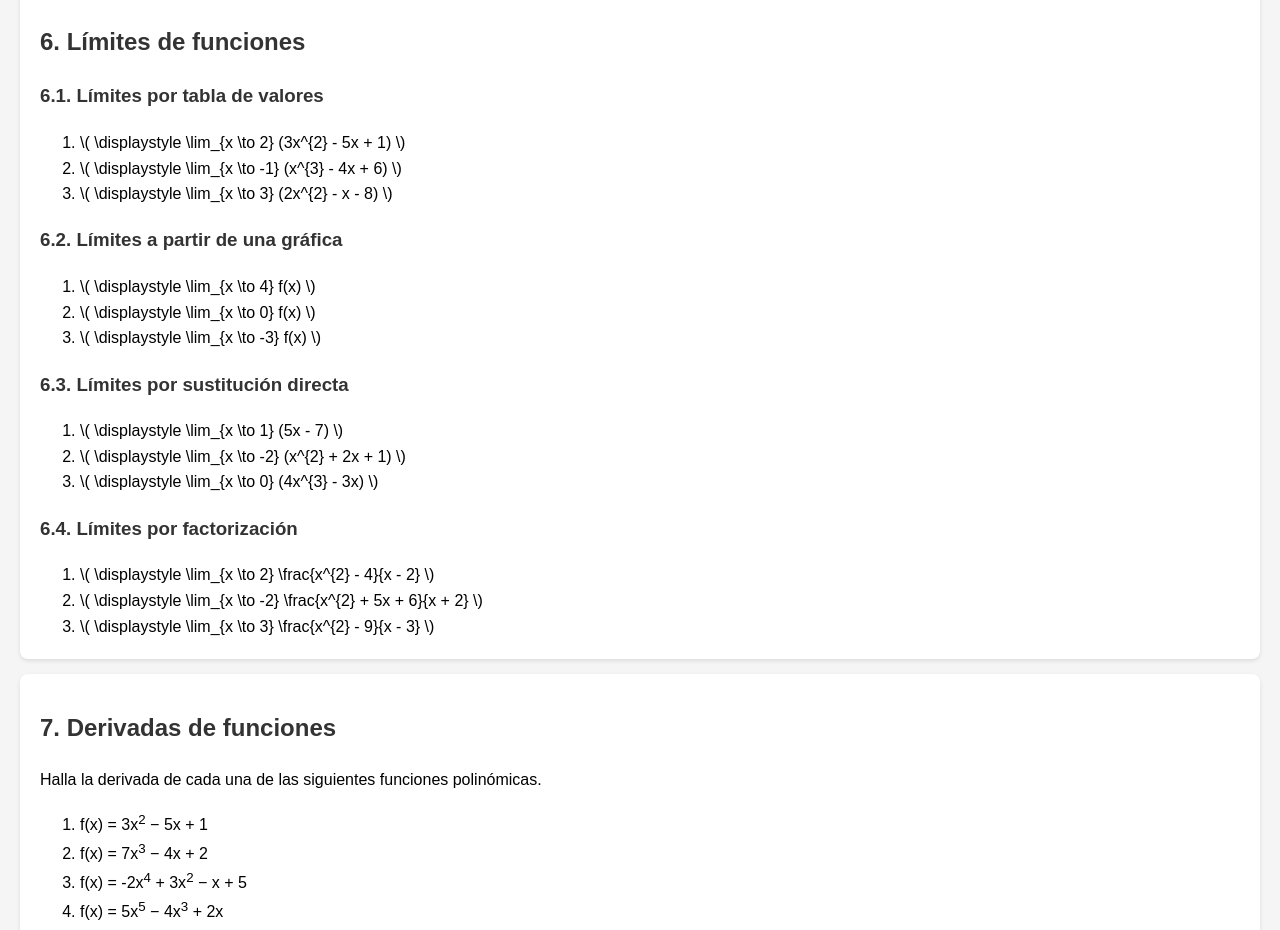
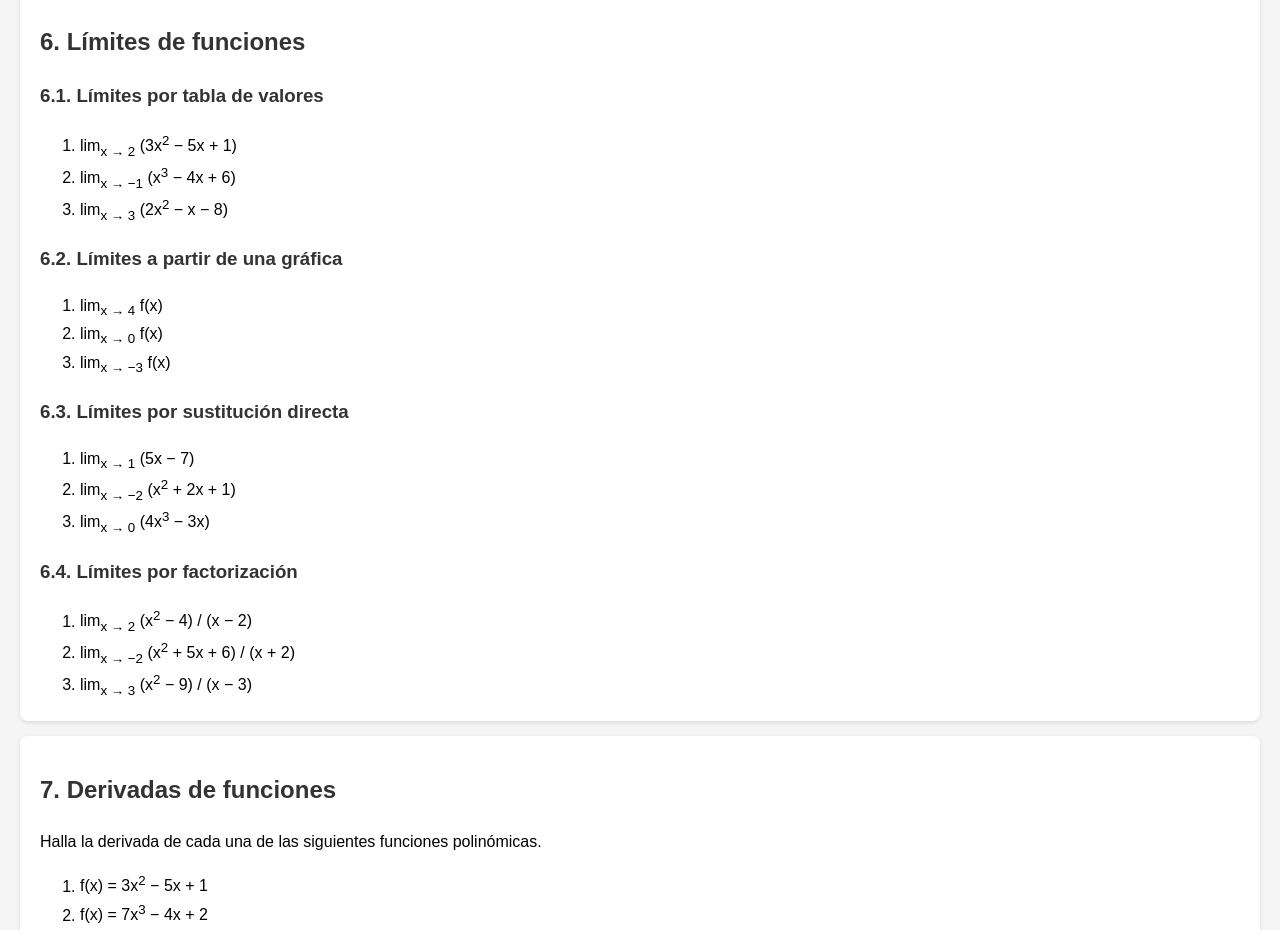
Before and after one commit to ketier09/ejercicios_matematicas, a plain HTML site: page index.html in a window 1280 px wide. Shown: the part 4400-5330 px from the top of the page. Drawn offline with Linux system fonts and the light colour scheme.

Commit message:
Update index.html

```diff
--- a/index.html
+++ b/index.html
@@ -266,54 +266,30 @@
 
   <h3>6.1. Límites por tabla de valores</h3>
   <ol>
-    <li>
-      \( \displaystyle \lim_{x \to 2} (3x^{2} - 5x + 1) \)
-    </li>
-    <li>
-      \( \displaystyle \lim_{x \to -1} (x^{3} - 4x + 6) \)
-    </li>
-    <li>
-      \( \displaystyle \lim_{x \to 3} (2x^{2} - x - 8) \)
-    </li>
+    <li>lim<sub>x → 2</sub> (3x<sup>2</sup> − 5x + 1)</li>
+    <li>lim<sub>x → −1</sub> (x<sup>3</sup> − 4x + 6)</li>
+    <li>lim<sub>x → 3</sub> (2x<sup>2</sup> − x − 8)</li>
   </ol>
 
   <h3>6.2. Límites a partir de una gráfica</h3>
   <ol>
-    <li>
-      \( \displaystyle \lim_{x \to 4} f(x) \)
-    </li>
-    <li>
-      \( \displaystyle \lim_{x \to 0} f(x) \)
-    </li>
-    <li>
-      \( \displaystyle \lim_{x \to -3} f(x) \)
-    </li>
+    <li>lim<sub>x → 4</sub> f(x)</li>
+    <li>lim<sub>x → 0</sub> f(x)</li>
+    <li>lim<sub>x → −3</sub> f(x)</li>
   </ol>
 
   <h3>6.3. Límites por sustitución directa</h3>
   <ol>
-    <li>
-      \( \displaystyle \lim_{x \to 1} (5x - 7) \)
-    </li>
-    <li>
-      \( \displaystyle \lim_{x \to -2} (x^{2} + 2x + 1) \)
-    </li>
-    <li>
-      \( \displaystyle \lim_{x \to 0} (4x^{3} - 3x) \)
-    </li>
+    <li>lim<sub>x → 1</sub> (5x − 7)</li>
+    <li>lim<sub>x → −2</sub> (x<sup>2</sup> + 2x + 1)</li>
+    <li>lim<sub>x → 0</sub> (4x<sup>3</sup> − 3x)</li>
   </ol>
 
   <h3>6.4. Límites por factorización</h3>
   <ol>
-    <li>
-      \( \displaystyle \lim_{x \to 2} \frac{x^{2} - 4}{x - 2} \)
-    </li>
-    <li>
-      \( \displaystyle \lim_{x \to -2} \frac{x^{2} + 5x + 6}{x + 2} \)
-    </li>
-    <li>
-      \( \displaystyle \lim_{x \to 3} \frac{x^{2} - 9}{x - 3} \)
-    </li>
+    <li>lim<sub>x → 2</sub> (x<sup>2</sup> − 4) / (x − 2)</li>
+    <li>lim<sub>x → −2</sub> (x<sup>2</sup> + 5x + 6) / (x + 2)</li>
+    <li>lim<sub>x → 3</sub> (x<sup>2</sup> − 9) / (x − 3)</li>
   </ol>
 
 </div>
```
